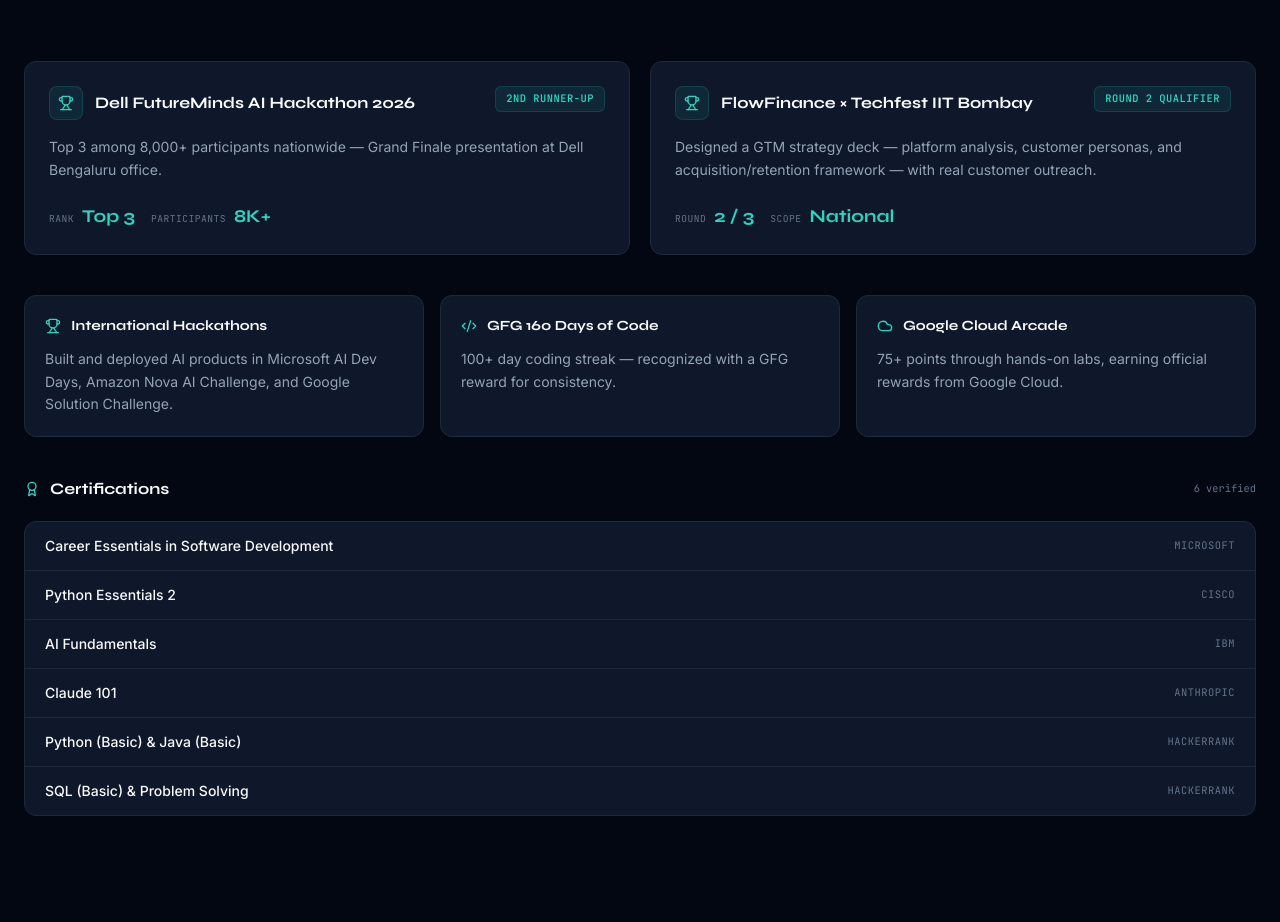
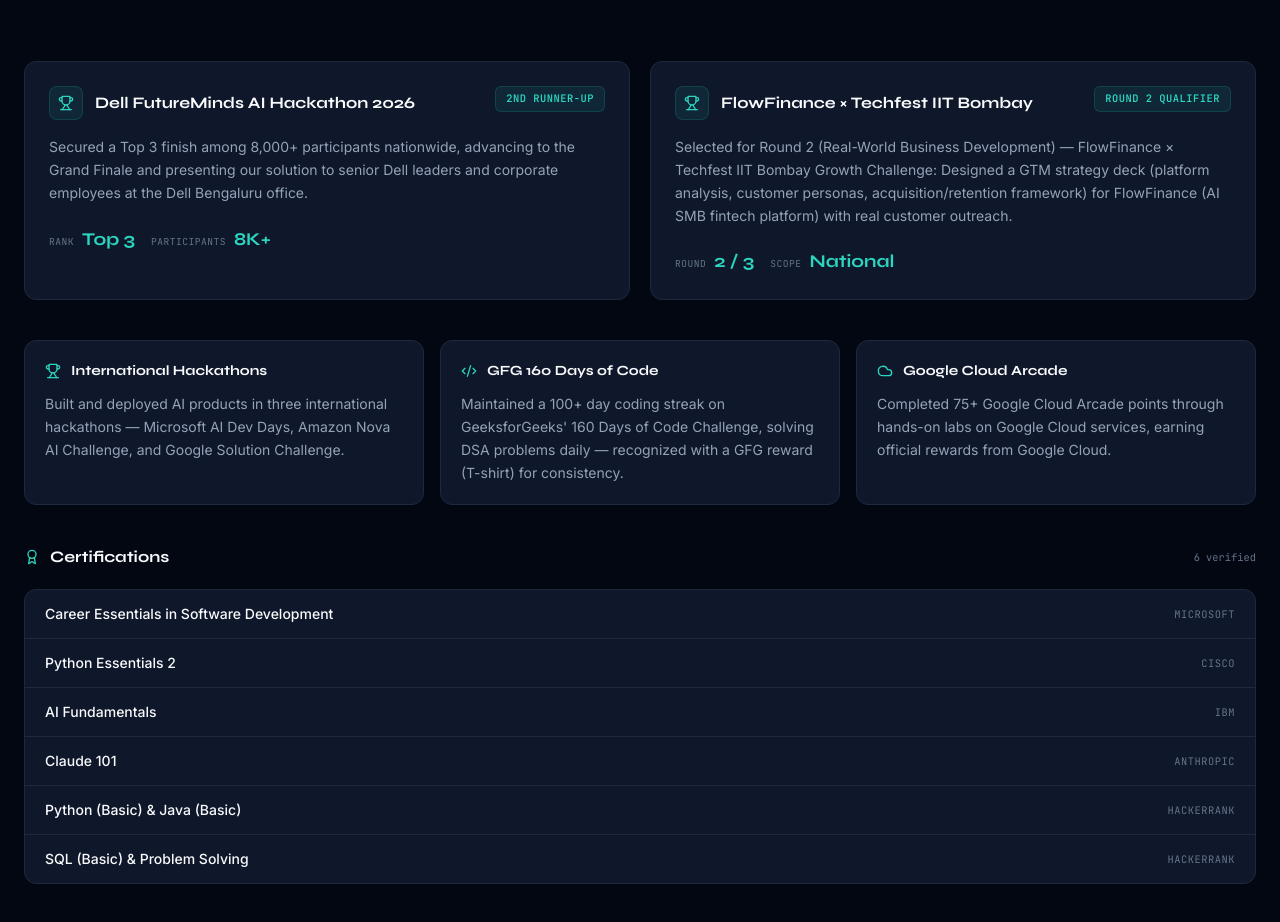
Before and after one commit to Anil-Pradhan-web/MY-PORTFOLIO, a Next.js app: page / in a window 1280 px wide. Shown: the part 4400-5322 px from the top of the page. Built offline with nearby package versions, Linux system fonts and the light colour scheme.

Commit message:
fix: restore exact original achievement text

```diff
--- a/src/components/sections/BuildLog.tsx
+++ b/src/components/sections/BuildLog.tsx
@@ -10,7 +10,7 @@
   {
     label: 'Dell FutureMinds AI Hackathon 2026',
     result: '2nd Runner-Up',
-    detail: 'Top 3 among 8,000+ participants nationwide — Grand Finale presentation at Dell Bengaluru office.',
+    detail: 'Secured a Top 3 finish among 8,000+ participants nationwide, advancing to the Grand Finale and presenting our solution to senior Dell leaders and corporate employees at the Dell Bengaluru office.',
     icon: Trophy,
     metrics: [
       { key: 'Rank', value: 'Top 3' },
@@ -20,7 +20,7 @@
   {
     label: 'FlowFinance × Techfest IIT Bombay',
     result: 'Round 2 Qualifier',
-    detail: 'Designed a GTM strategy deck — platform analysis, customer personas, and acquisition/retention framework — with real customer outreach.',
+    detail: 'Selected for Round 2 (Real-World Business Development) — FlowFinance × Techfest IIT Bombay Growth Challenge: Designed a GTM strategy deck (platform analysis, customer personas, acquisition/retention framework) for FlowFinance (AI SMB fintech platform) with real customer outreach.',
     icon: Trophy,
     metrics: [
       { key: 'Round', value: '2 / 3' },
@@ -33,17 +33,17 @@
   {
     icon: Trophy,
     title: 'International Hackathons',
-    text: 'Built and deployed AI products in Microsoft AI Dev Days, Amazon Nova AI Challenge, and Google Solution Challenge.',
+    text: 'Built and deployed AI products in three international hackathons — Microsoft AI Dev Days, Amazon Nova AI Challenge, and Google Solution Challenge.',
   },
   {
     icon: Code2,
     title: 'GFG 160 Days of Code',
-    text: '100+ day coding streak — recognized with a GFG reward for consistency.',
+    text: "Maintained a 100+ day coding streak on GeeksforGeeks' 160 Days of Code Challenge, solving DSA problems daily — recognized with a GFG reward (T-shirt) for consistency.",
   },
   {
     icon: Cloud,
     title: 'Google Cloud Arcade',
-    text: '75+ points through hands-on labs, earning official rewards from Google Cloud.',
+    text: 'Completed 75+ Google Cloud Arcade points through hands-on labs on Google Cloud services, earning official rewards from Google Cloud.',
   },
 ];
 
```
